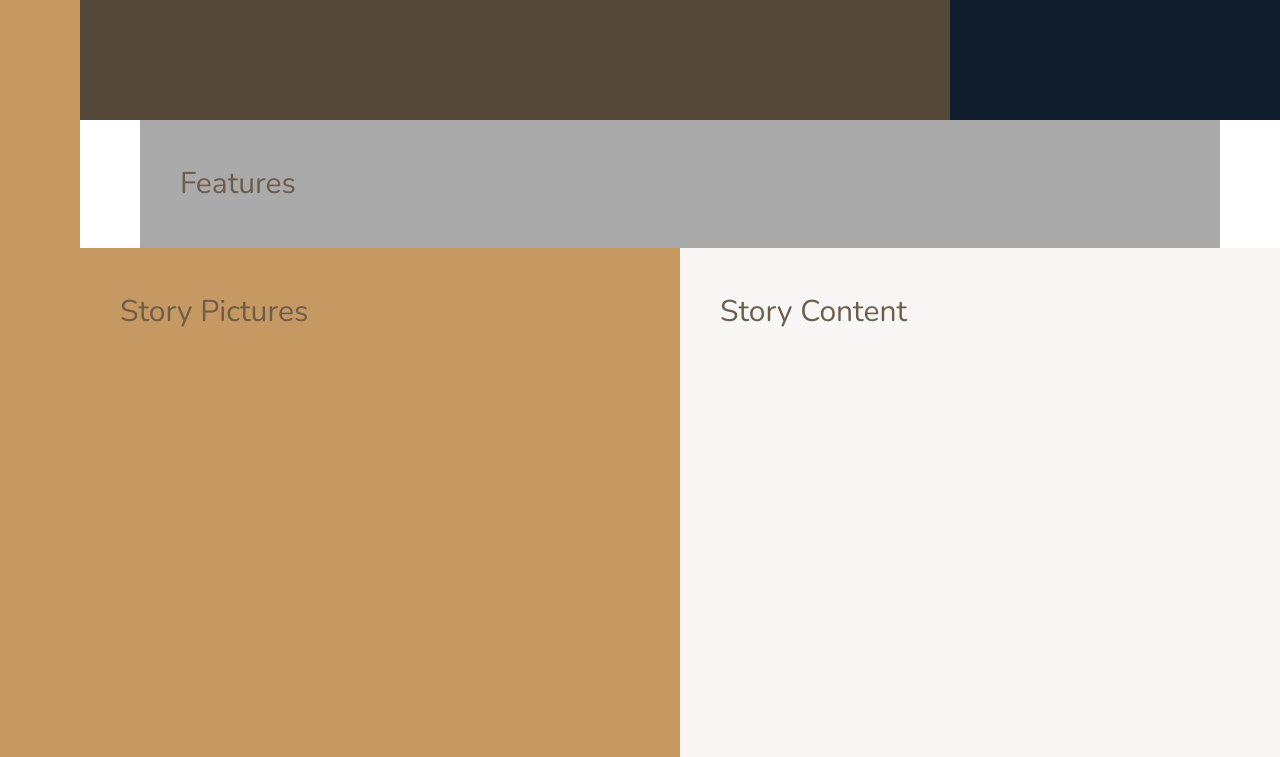
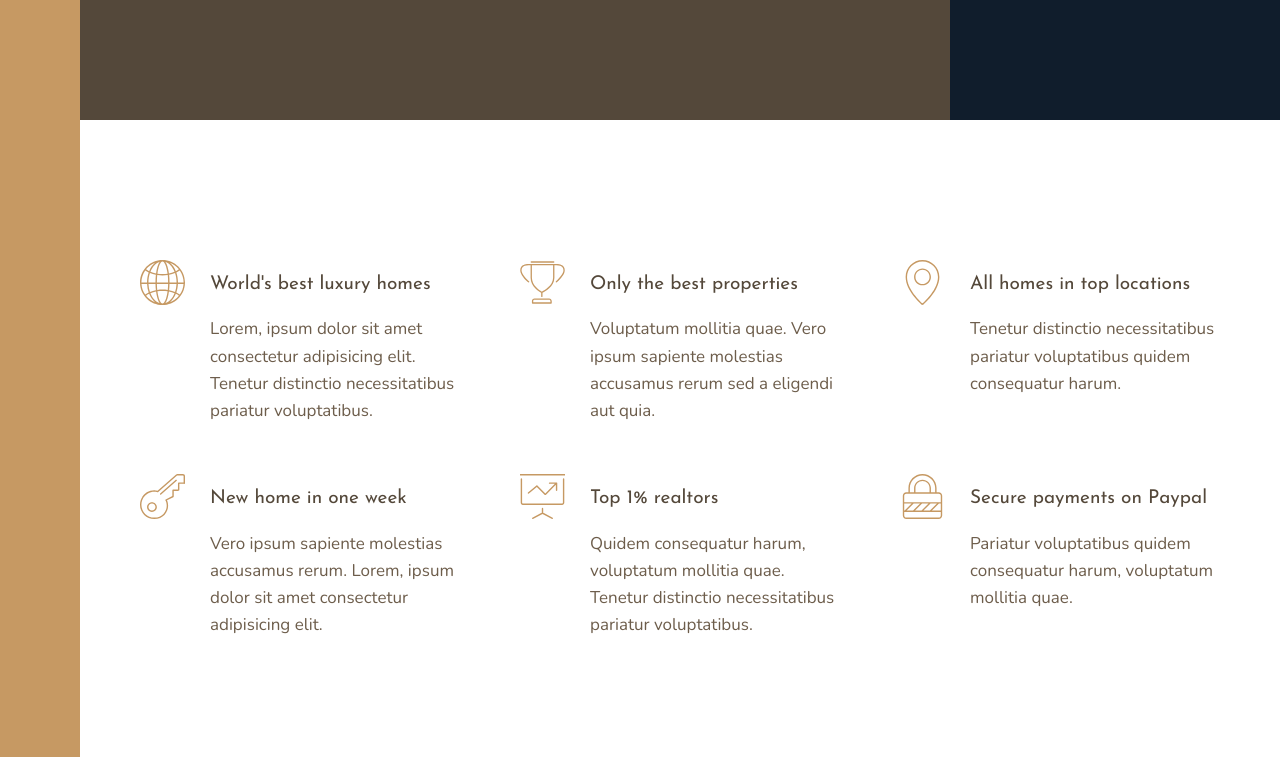
Before and after one commit to btaylor13/nexter-project, a website: page index.html in a window 1280 px wide. Shown: the part 520-1277 px from the top of the page. Drawn offline with nearby package versions, Linux system fonts and the light colour scheme.

Commit message:
completed markup and styling for features section

```diff
--- a/index.html
+++ b/index.html
@@ -18,7 +18,75 @@
     <div class="sidebar">Sidebar</div>
     <header class="header">Header</header>
     <div class="realtors">Top 3 Realtors</div>
-    <section class="features">Features</section>
+    <section class="features">
+      <!-- Feature 1 -->
+      <div class="feature">
+        <svg class="feature__icon">
+          <use xlink:href="img/sprite.svg#icon-global"></use>
+        </svg>
+        <h4 class="heading-4 heading-4--dark">World's best luxury homes</h4>
+        <p class="feature__text">
+          Lorem, ipsum dolor sit amet consectetur adipisicing elit. Tenetur
+          distinctio necessitatibus pariatur voluptatibus.
+        </p>
+      </div>
+      <!-- Feature 2 -->
+      <div class="feature">
+        <svg class="feature__icon">
+          <use xlink:href="img/sprite.svg#icon-trophy"></use>
+        </svg>
+        <h4 class="heading-4 heading-4--dark">Only the best properties</h4>
+        <p class="feature__text">
+          Voluptatum mollitia quae. Vero ipsum sapiente molestias accusamus
+          rerum sed a eligendi aut quia.
+        </p>
+      </div>
+      <!-- Feature 3 -->
+      <div class="feature">
+        <svg class="feature__icon">
+          <use xlink:href="img/sprite.svg#icon-map-pin"></use>
+        </svg>
+        <h4 class="heading-4 heading-4--dark">All homes in top locations</h4>
+        <p class="feature__text">
+          Tenetur distinctio necessitatibus pariatur voluptatibus quidem
+          consequatur harum.
+        </p>
+      </div>
+      <!-- Feature 4 -->
+      <div class="feature">
+        <svg class="feature__icon">
+          <use xlink:href="img/sprite.svg#icon-key"></use>
+        </svg>
+        <h4 class="heading-4 heading-4--dark">New home in one week</h4>
+        <p class="feature__text">
+          Vero ipsum sapiente molestias accusamus rerum. Lorem, ipsum dolor sit
+          amet consectetur adipisicing elit.
+        </p>
+      </div>
+
+      <!-- Feature 5 -->
+      <div class="feature">
+        <svg class="feature__icon">
+          <use xlink:href="img/sprite.svg#icon-presentation"></use>
+        </svg>
+        <h4 class="heading-4 heading-4--dark">Top 1% realtors</h4>
+        <p class="feature__text">
+          Quidem consequatur harum, voluptatum mollitia quae. Tenetur distinctio
+          necessitatibus pariatur voluptatibus.
+        </p>
+      </div>
+      <!-- Feature 6 -->
+      <div class="feature">
+        <svg class="feature__icon">
+          <use xlink:href="img/sprite.svg#icon-lock"></use>
+        </svg>
+        <h4 class="heading-4 heading-4--dark">Secure payments on Paypal</h4>
+        <p class="feature__text">
+          Pariatur voluptatibus quidem consequatur harum, voluptatum mollitia
+          quae.
+        </p>
+      </div>
+    </section>
     <div class="story__pictures">Story Pictures</div>
     <div class="story__content">Story Content</div>
 
--- a/sass/_base.scss
+++ b/sass/_base.scss
@@ -42,9 +42,4 @@ body {
     [center-start] repeat(8, [col-start] minmax(min-content, 14rem) [col-end])
     [center-end]
     minmax(6rem, 1fr) [full-end];
-
-  & > * {
-    padding: 40px;
-    font-size: 3rem;
-  }
 }
--- a/sass/_features.scss
+++ b/sass/_features.scss
@@ -1,4 +1,29 @@
 .features {
-  background-color: $color-grey-light-2;
   grid-column: center-start / center-end;
+
+  margin: 15rem 0;
+  display: grid;
+
+  //grid-template-columns: repeat(3, 1fr);
+  grid-template-columns: repeat(auto-fit, minmax(25rem, 1fr));
+  grid-gap: 6rem;
+  align-items: start;
 }
+
+.feature {
+  display: grid;
+  grid-template-columns: min-content 1fr;
+  grid-gap: 1.5rem 2.5rem;
+
+  &__icon {
+    fill: $color-primary;
+    width: 4.5rem;
+    height: 4.5rem;
+    grid-row: 1 / span 2;
+    transform: translateY(-1rem);
+  }
+
+  &__text {
+    font-size: 1.7rem;
+  }
+}
--- a/sass/_typography.scss
+++ b/sass/_typography.scss
@@ -0,0 +1,28 @@
+%heading {
+  font-family: $font-display;
+  font-weight: 400;
+}
+
+.heading-1 {
+  @extend %heading;
+}
+
+.heading-2 {
+  @extend %heading;
+}
+
+.heading-3 {
+  @extend %heading;
+}
+
+.heading-4 {
+  @extend %heading;
+  font-size: 1.9rem;
+
+  &--light {
+    color: $color-grey-light-1;
+  }
+  &--dark {
+    color: $color-grey-dark-1;
+  }
+}
```
Also changed, not shown: css/style.comp.css.
